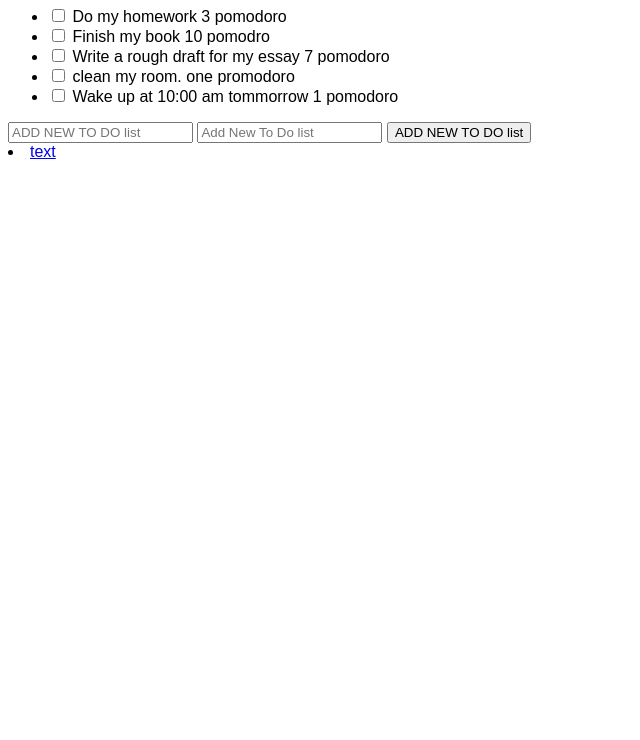
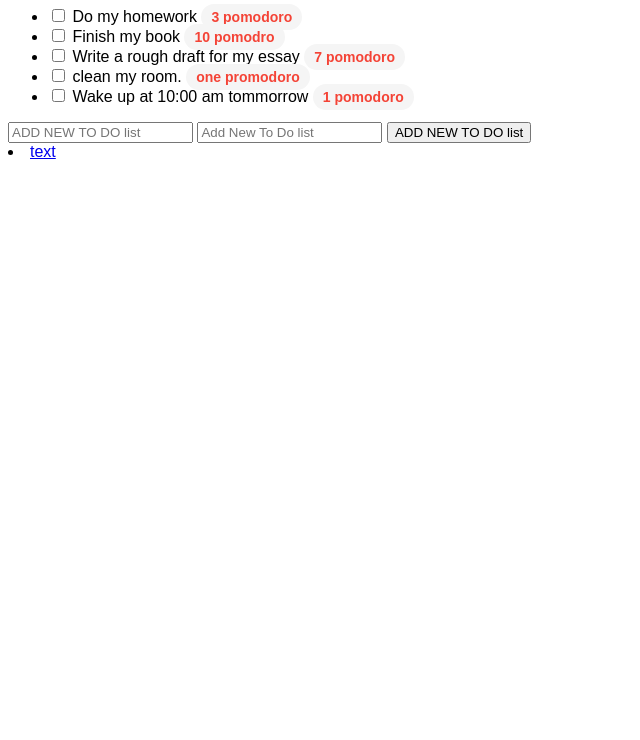
Before and after one commit to dejonayexplore/todo_app_front, a plain HTML site: page index.html in a window 1280 px wide. Shown: the part 60-800 px from the top of the page, without its empty margins (0-640 px from the left). Drawn offline with Linux system fonts and the light colour scheme.

Commit message:
Add span

```diff
--- a/index.css
+++ b/index.css
@@ -1,3 +1,14 @@
 html{
     font-family:sans-serif;
 }
+
+.estimate
+{
+    font-weight:bold;
+Color:#F44336;
+background-color:#F5F5F5;
+border-radius: 50px;
+font-size:14px;
+padding:5px 10px 5px 10px;
+
+}
--- a/index.html
+++ b/index.html
@@ -9,19 +9,19 @@
 <ul>
    <li>
    <input type="checkbox">
-   Do my homework 3 pomodoro </li>
+   Do my homework <span class="estimate"> 3 pomodoro</span> </li>
      <li>
          <input type="checkbox">
-     Finish my book 10 pomodro </li>
+     Finish my book <span class="estimate">10 pomodro</span> </li>
         <li>
             <input type="checkbox">
-            Write a rough draft for my essay 7 pomodoro </li>
+            Write a rough draft for my essay <span class="estimate">7 pomodoro </span> </li>
           <li>
               <input type="checkbox">
-              clean my room. one promodoro</li>
+              clean my room. <span class="estimate"> one promodoro </span> </li>
              <li>
                  <input type="checkbox">
-                 Wake up at 10:00 am tommorrow 1 pomodoro </li>
+                 Wake up at 10:00 am tommorrow  <span class="estimate">1 pomodoro</span> </li>
                  </ul>
                  <input type="text"placeholder="ADD NEW TO DO list">
                  <input type="number"placeholder= "Add New To Do list">
@@ -32,5 +32,6 @@
                 </li>
 
 
+
   </body>
 </html>
```
